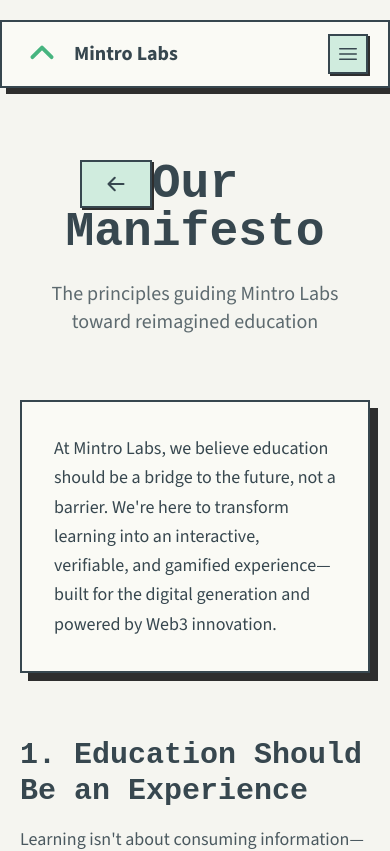
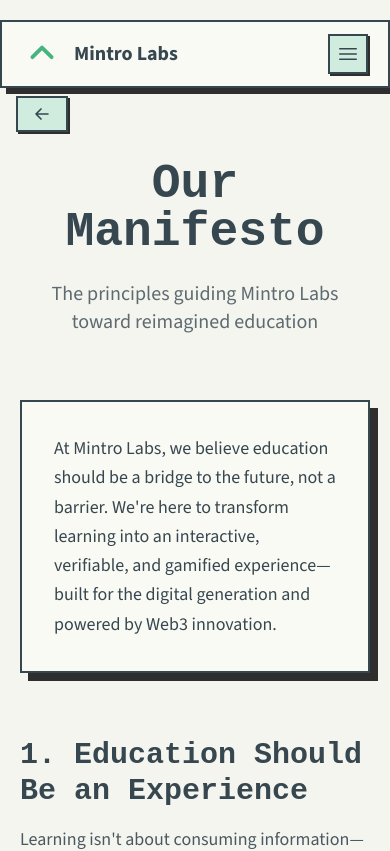
Before and after one commit to robdgs/mintro_labs, a Next.js app: page /manifesto in a window 390 px wide. Shown: the top 851 px of the page. Built offline with nearby package versions, Linux system fonts and the light colour scheme.

Commit message:
mobile optimization

```diff
--- a/src/app/manifesto/page.tsx
+++ b/src/app/manifesto/page.tsx
@@ -6,10 +6,10 @@
   return (
     <div className="min-h-screen bg-background pt-40 pb-20">
       {/* Fixed Back to Home Button */}
-      <div className="fixed top-40 left-20 z-40">
+      <div className="fixed top-24 left-4 md:top-40 md:left-20 z-40">
         <Link
           href="/"
-          className="inline-flex items-center gap-2 text-foreground font-semibold px-6 py-3 border-2 border-foreground bg-primary hover:bg-secondary hover:text-white transition-all duration-200 shadow-[2px_2px_0px_0px_rgba(46,46,46,1)] hover:shadow-[4px_4px_0px_0px_rgba(46,46,46,1)] hover:translate-x-[-2px] hover:translate-y-[-2px]"
+          className="inline-flex items-center gap-2 text-foreground font-semibold px-4 py-2 md:px-6 md:py-3 border-2 border-foreground bg-primary hover:bg-secondary hover:text-white transition-all duration-200 shadow-[2px_2px_0px_0px_rgba(46,46,46,1)] hover:shadow-[4px_4px_0px_0px_rgba(46,46,46,1)] hover:translate-x-[-2px] hover:translate-y-[-2px]"
         >
           <svg
             xmlns="http://www.w3.org/2000/svg"
@@ -17,7 +17,7 @@
             viewBox="0 0 24 24"
             strokeWidth={2.5}
             stroke="currentColor"
-            className="w-5 h-5"
+            className="w-4 h-4 md:w-5 md:h-5"
           >
             <path
               strokeLinecap="round"
```
